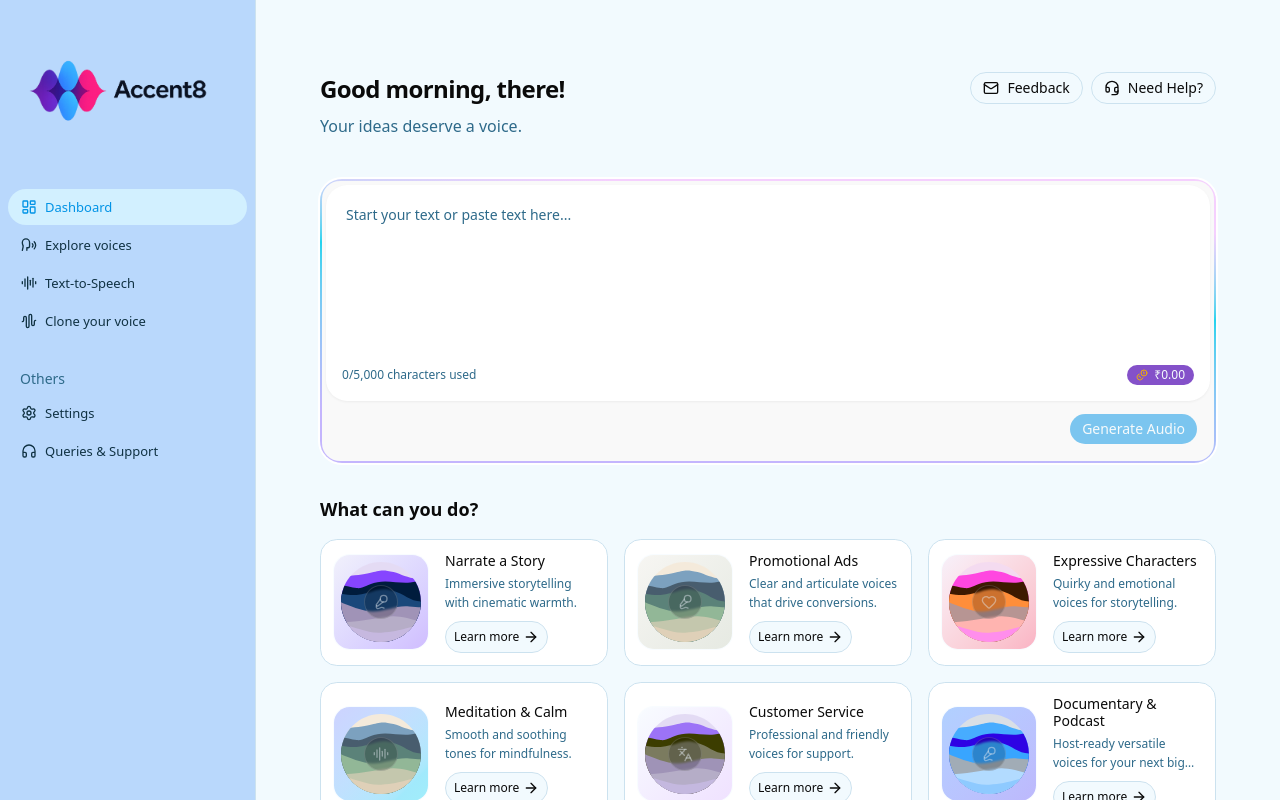
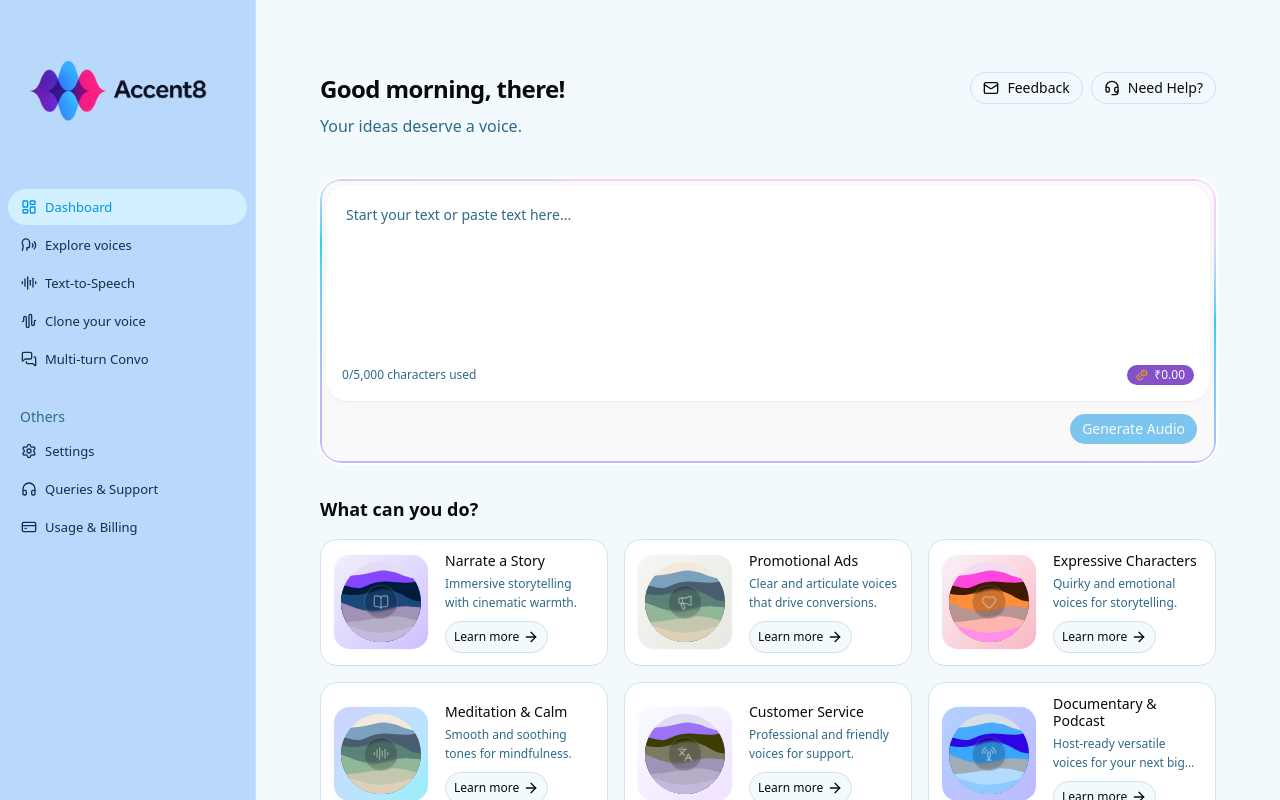
Before and after one commit to AbhinavMangalore16/accent8, a Next.js app: page /dashboard in a window 1280 px wide. Built offline with nearby package versions, Linux system fonts and the light colour scheme; no server answers.

Commit message:
changes final

```diff
--- a/src/components/ui/macbook-scroll.tsx
+++ b/src/components/ui/macbook-scroll.tsx
@@ -168,7 +168,7 @@ export const Lid = ({
         <img
           src={src as string}
           alt="aceternity logo"
-          className="absolute inset-0 h-full w-full rounded-lg object-contain object-center bg-black"
+          className="absolute inset-0 h-96 w-lg"
         />
       </motion.div>
     </div>
--- a/src/modules/dashboard-feature/components/dashboard-sidebar.tsx
+++ b/src/modules/dashboard-feature/components/dashboard-sidebar.tsx
@@ -17,9 +17,12 @@ import {
 import {
   AudioLines,
   AudioWaveform,
+  CreditCard,
   Headphones,
   LayoutDashboard,
   LucideIcon,
+  MessageSquare,
+  MessagesSquare,
   Settings,
   Speech,
 } from "lucide-react";
@@ -113,6 +116,10 @@ export function DashboardSidebar() {
       title: "Clone your voice",
       icon: AudioWaveform,
     },
+    {
+      title: "Multi-turn Convo",
+      icon: MessagesSquare,
+    },
   ];
   const miscItem: NavItem[] = [
     {
@@ -124,6 +131,11 @@ export function DashboardSidebar() {
       title: "Queries & Support",
       url: "mailto:abhinavm16104@gmail.com",
       icon: Headphones,
+    },
+        {
+      title: "Usage & Billing",
+      url: "mailto:abhinavm16104@gmail.com",
+      icon: CreditCard,
     },
   ];
 
```
Also changed, not shown: src/modules/dashboard-feature/ui/TipCard.tsx (+6 -6 lines), public/landing/image.png, public/messages.avif (added).
